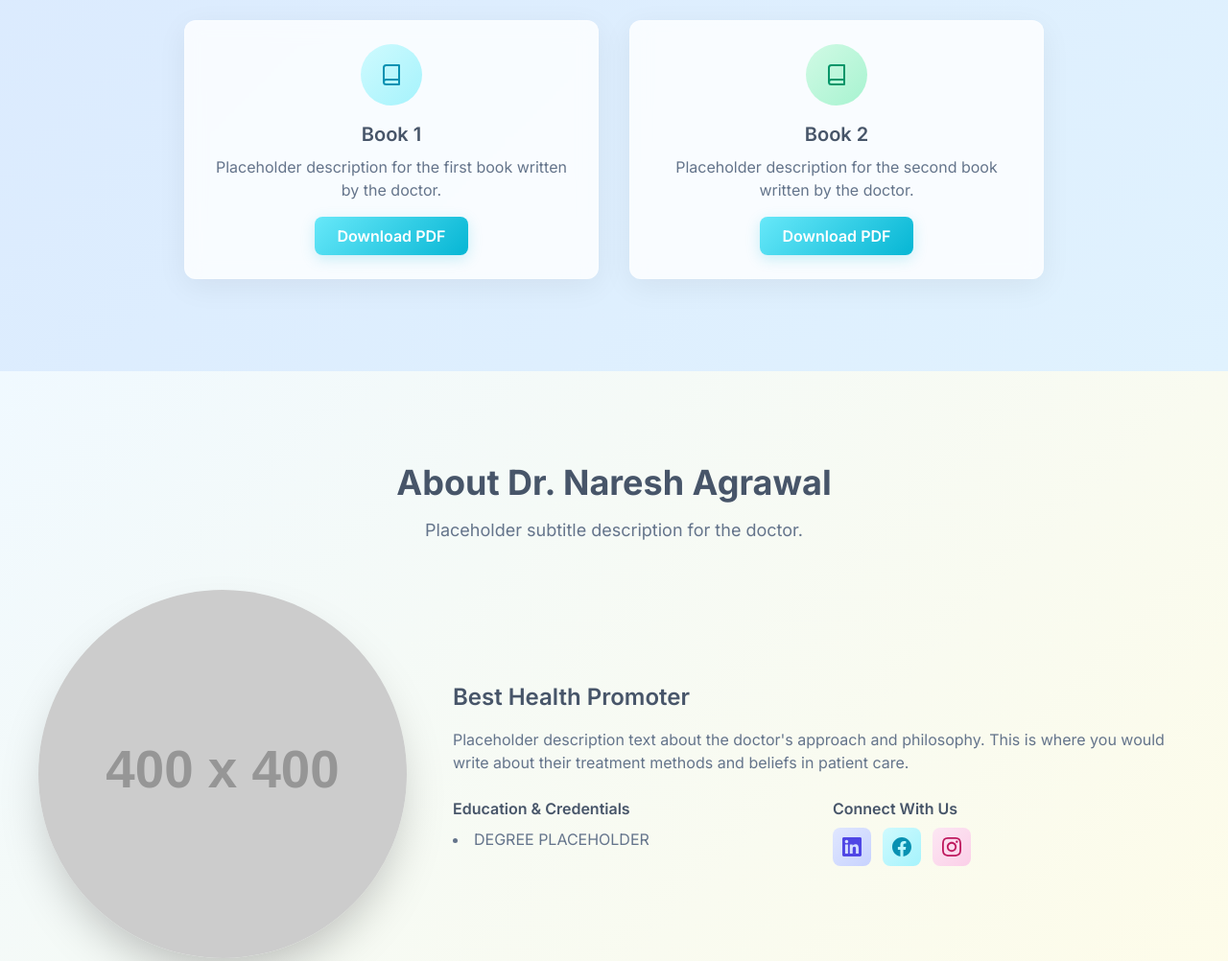
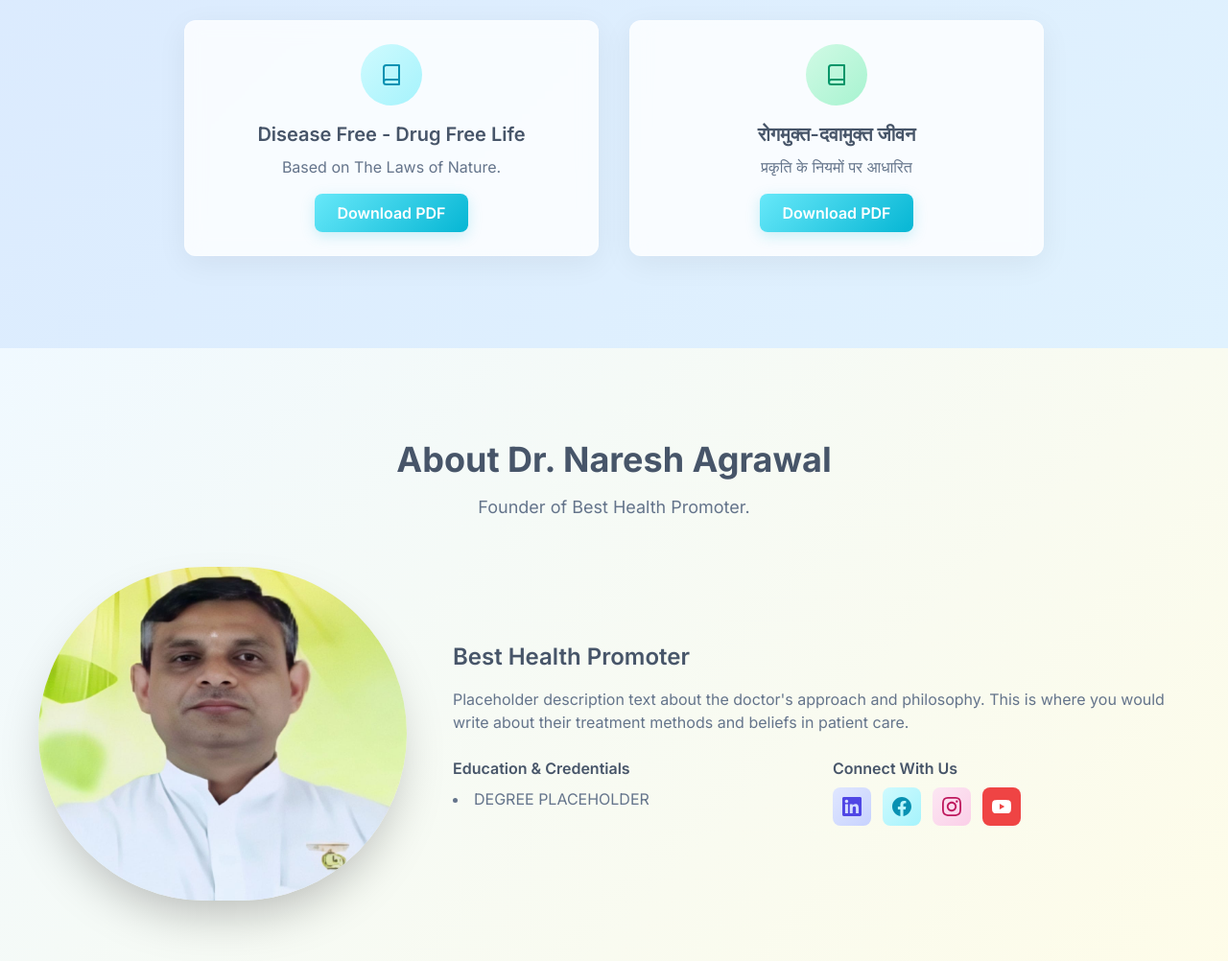
Before and after one commit to VedantCore/doctorproject, a plain HTML site: page index.html in a window 1280 px wide. Shown: the part 640-1642 px from the top of the page at 96% size. Drawn offline with nearby package versions, Linux system fonts and the light colour scheme; placeholder pictures from the web are drawn by us.

Commit message:
Added Books

```diff
--- a/index.html
+++ b/index.html
@@ -60,8 +60,7 @@
             <div class="container mx-auto px-4 py-16 md:py-24 text-center">
                 <p class="text-cyan-600 font-semibold mb-2">Dr. Naresh Agrawal's</p>
                 <h1 class="text-4xl md:text-6xl font-bold text-pastel-dark leading-tight">Best Health Promoter</h1>
-                <div class="mt-8 flex justify-center gap-4">
-                    <a href="#contact" class="btn-pastel-primary px-8 py-3 rounded-lg font-semibold">Contact US</a>
+                <div class="mt-8 flex justify-center">
                     <a href="https://wa.me/0000000000" target="_blank" class="bg-green-500 hover:bg-green-600 text-white px-6 py-3 rounded-lg font-semibold flex items-center gap-2 transition-all duration-300 transform hover:scale-105 shadow-lg hover:shadow-xl" title="Chat on WhatsApp">
                         <svg xmlns="http://www.w3.org/2000/svg" width="20" height="20" viewBox="0 0 24 24" fill="currentColor">
                             <path d="M17.472 14.382c-.297-.149-1.758-.867-2.03-.967-.273-.099-.471-.148-.67.15-.197.297-.767.966-.94 1.164-.173.199-.347.223-.644.075-.297-.15-1.255-.463-2.39-1.475-.883-.788-1.48-1.761-1.653-2.059-.173-.297-.018-.458.13-.606.134-.133.298-.347.446-.52.149-.174.198-.298.298-.497.099-.198.05-.371-.025-.52-.075-.149-.669-1.612-.916-2.207-.242-.579-.487-.5-.669-.51-.173-.008-.371-.01-.57-.01-.198 0-.52.074-.792.372-.272.297-1.04 1.016-1.04 2.479 0 1.462 1.065 2.875 1.213 3.074.149.198 2.096 3.2 5.077 4.487.709.306 1.262.489 1.694.625.712.227 1.36.195 1.871.118.571-.085 1.758-.719 2.006-1.413.248-.694.248-1.289.173-1.413-.074-.124-.272-.198-.57-.347m-5.421 7.403h-.004a9.87 9.87 0 01-5.031-1.378l-.361-.214-3.741.982.998-3.648-.235-.374a9.86 9.86 0 01-1.51-5.26c.001-5.45 4.436-9.884 9.888-9.884 2.64 0 5.122 1.03 6.988 2.898a9.825 9.825 0 012.893 6.994c-.003 5.45-4.437 9.884-9.885 9.884m8.413-18.297A11.815 11.815 0 0012.05 0C5.495 0 .16 5.335.157 11.892c0 2.096.547 4.142 1.588 5.945L.057 24l6.305-1.654a11.882 11.882 0 005.683 1.448h.005c6.554 0 11.89-5.335 11.893-11.893A11.821 11.821 0 0020.051 3.488"/>
@@ -72,7 +71,7 @@
             </div>
         </section>
 
-        <!-- Download Section -->
+        <!-- Books Section -->
         <section id="download" class="section bg-pastel-primary">
             <div class="container mx-auto px-4">
                 <div class="text-center mb-12">
@@ -87,8 +86,8 @@
                                 <path d="M4 19.5v-15A2.5 2.5 0 0 1 6.5 2H20v20H6.5a2.5 2.5 0 0 1 0-5H20"/>
                             </svg>
                         </div>
-                        <h3 class="text-xl font-semibold mb-2 text-pastel-dark">Book 1</h3>
-                        <p class="text-pastel-medium mb-4">Placeholder description for the first book written by the doctor.</p>
+                        <h3 class="text-xl font-semibold mb-2 text-pastel-dark">Disease Free - Drug Free Life</h3>
+                        <p class="text-pastel-medium mb-4">Based on The Laws of Nature.</p>
                         <a href="assets/book1.pdf" download="Book_1_Dr_Naresh_Agrawal.pdf" class="btn-pastel-primary px-6 py-2 rounded-lg font-semibold inline-block">Download PDF</a>
                     </div>
                     <!-- Book 2 -->
@@ -98,8 +97,8 @@
                                 <path d="M4 19.5v-15A2.5 2.5 0 0 1 6.5 2H20v20H6.5a2.5 2.5 0 0 1 0-5H20"/>
                             </svg>
                         </div>
-                        <h3 class="text-xl font-semibold mb-2 text-pastel-dark">Book 2</h3>
-                        <p class="text-pastel-medium mb-4">Placeholder description for the second book written by the doctor.</p>
+                        <h3 class="text-xl font-semibold mb-2 text-pastel-dark">रोगमुक्त-दवामुक्त जीवन</h3>
+                        <p class="text-pastel-medium mb-4">प्रकृति के नियमों पर आधारित</p>
                         <a href="assets/book2.pdf" download="Book_2_Dr_Naresh_Agrawal.pdf" class="btn-pastel-primary px-6 py-2 rounded-lg font-semibold inline-block">Download PDF</a>
                     </div>
                 </div>
@@ -111,11 +110,11 @@
             <div class="container mx-auto px-4">
                 <div class="text-center mb-12">
                     <h2 class="text-3xl md:text-4xl font-bold text-pastel-dark">About Dr. Naresh Agrawal</h2>
-                    <p class="mt-4 max-w-2xl mx-auto text-lg text-pastel-medium">Placeholder subtitle description for the doctor.</p>
+                    <p class="mt-4 max-w-2xl mx-auto text-lg text-pastel-medium">Founder of Best Health Promoter.</p>
                 </div>
                 <div class="flex flex-col md:flex-row items-center gap-8 md:gap-12">
                     <div class="md:w-1/3">
-                        <img src="https://placehold.co/400x400/e2e8f0/334155?text=Dr.+Naresh+Agrawal" alt="Dr. Naresh Agrawal" class="rounded-full shadow-2xl mx-auto w-64 h-64 md:w-full md:h-auto object-cover">
+                        <img src="assets/DrNareshAgrawal.jpg" alt="Dr. Naresh Agrawal" class="rounded-full shadow-2xl mx-auto w-64 h-64 md:w-full md:h-auto object-cover">
                     </div>
                     <div class="md:w-2/3">
                         <h3 class="text-2xl font-semibold text-pastel-dark mb-4">Best Health Promoter</h3>
@@ -145,6 +144,11 @@
                                     <a href="https://instagram.com/" target="_blank" class="w-10 h-10 icon-pastel-rose rounded-lg flex items-center justify-center hover:scale-110 transition-transform duration-300" title="Instagram">
                                         <svg xmlns="http://www.w3.org/2000/svg" width="20" height="20" viewBox="0 0 24 24" fill="currentColor">
                                             <path d="M12 2.163c3.204 0 3.584.012 4.85.07 3.252.148 4.771 1.691 4.919 4.919.058 1.265.069 1.645.069 4.849 0 3.205-.012 3.584-.069 4.849-.149 3.225-1.664 4.771-4.919 4.919-1.266.058-1.644.07-4.85.07-3.204 0-3.584-.012-4.849-.07-3.26-.149-4.771-1.699-4.919-4.92-.058-1.265-.07-1.644-.07-4.849 0-3.204.013-3.583.07-4.849.149-3.227 1.664-4.771 4.919-4.919 1.266-.057 1.645-.069 4.849-.069zm0-2.163c-3.259 0-3.667.014-4.947.072-4.358.2-6.78 2.618-6.98 6.98-.059 1.281-.073 1.689-.073 4.948 0 3.259.014 3.668.072 4.948.2 4.358 2.618 6.78 6.98 6.98 1.281.058 1.689.072 4.948.072 3.259 0 3.668-.014 4.948-.072 4.354-.2 6.782-2.618 6.979-6.98.059-1.28.073-1.689.073-4.948 0-3.259-.014-3.667-.072-4.947-.196-4.354-2.617-6.78-6.979-6.98-1.281-.059-1.69-.073-4.949-.073zm0 5.838c-3.403 0-6.162 2.759-6.162 6.162s2.759 6.163 6.162 6.163 6.162-2.759 6.162-6.163c0-3.403-2.759-6.162-6.162-6.162zm0 10.162c-2.209 0-4-1.79-4-4 0-2.209 1.791-4 4-4s4 1.791 4 4c0 2.21-1.791 4-4 4zm6.406-11.845c-.796 0-1.441.645-1.441 1.44s.645 1.44 1.441 1.44c.795 0 1.439-.645 1.439-1.44s-.644-1.44-1.439-1.44z"/>
+                                        </svg>
+                                    </a>
+                                    <a href="https://youtube.com/" target="_blank" class="w-10 h-10 bg-red-500 text-white rounded-lg flex items-center justify-center hover:scale-110 hover:bg-red-600 transition-all duration-300" title="YouTube">
+                                        <svg xmlns="http://www.w3.org/2000/svg" width="20" height="20" viewBox="0 0 24 24" fill="currentColor">
+                                            <path d="M23.498 6.186a3.016 3.016 0 0 0-2.122-2.136C19.505 3.545 12 3.545 12 3.545s-7.505 0-9.377.505A3.017 3.017 0 0 0 .502 6.186C0 8.07 0 12 0 12s0 3.93.502 5.814a3.016 3.016 0 0 0 2.122 2.136c1.871.505 9.376.505 9.376.505s7.505 0 9.377-.505a3.015 3.015 0 0 0 2.122-2.136C24 15.93 24 12 24 12s0-3.93-.502-5.814zM9.545 15.568V8.432L15.818 12l-6.273 3.568z"/>
                                         </svg>
                                     </a>
                                 </div>
```
Also changed, not shown: assets/DrNareshAgrawal.jpg (added).
